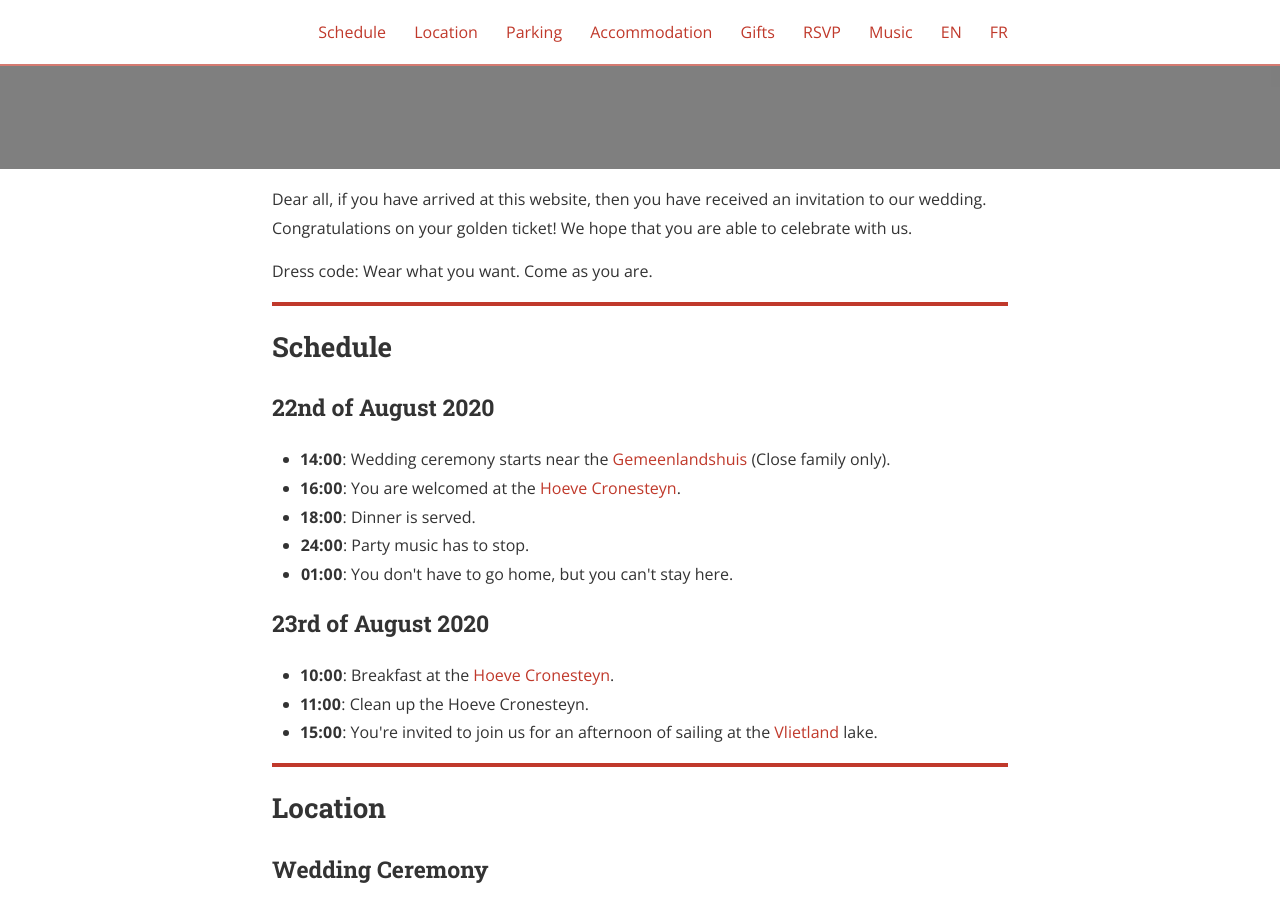
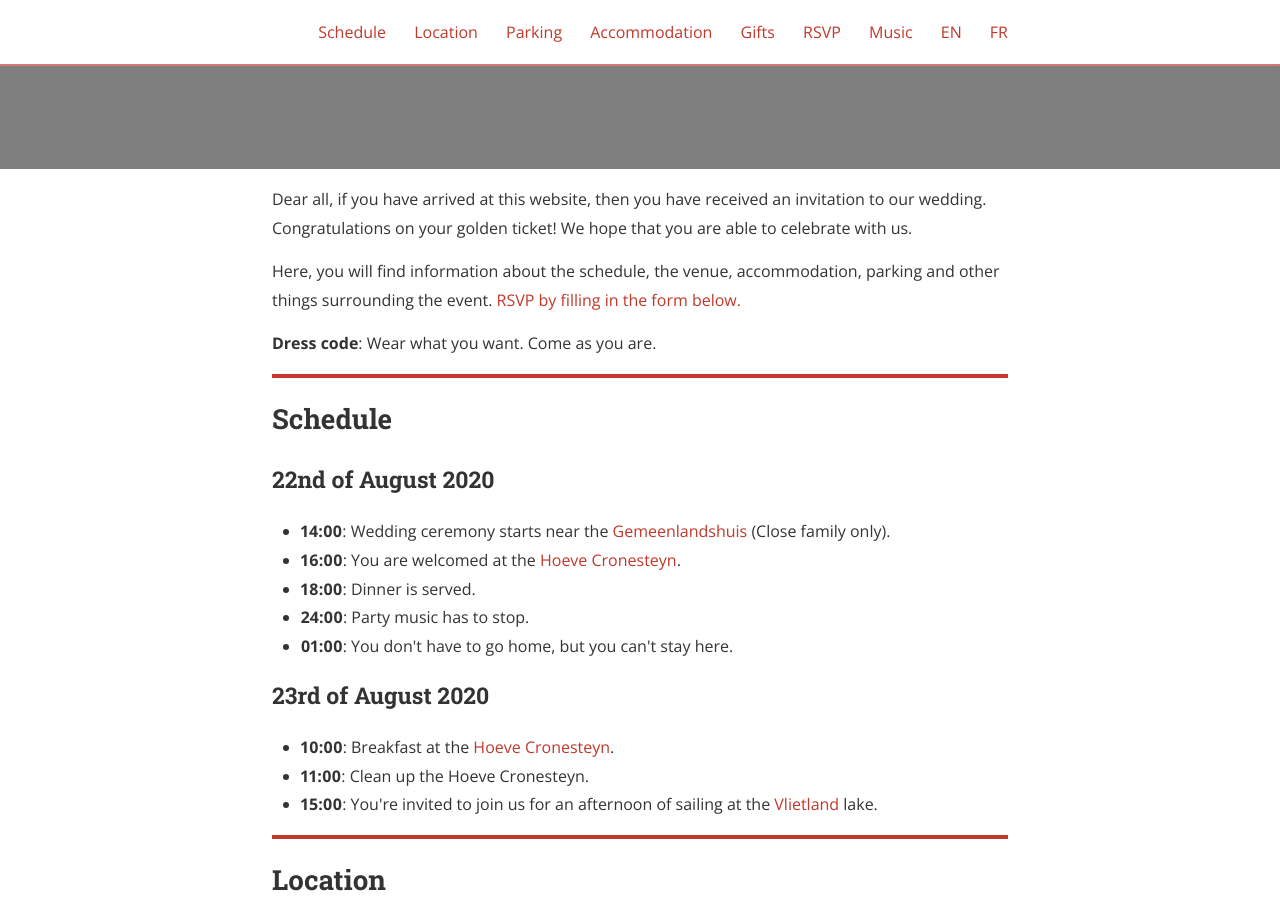
Before and after one commit to thiesgehrmann/heijmans-gehrmann, a Jekyll site: the page built from index.html, in a window 1280 px wide and 900 px high, scrolled down 422 px. Built offline with Jekyll 4.4.1, drawn with Linux system fonts in a browser that asks for light colours; nearby versions of some CDN libraries; some of the changed text lies outside the part shown.

Commit message:
Update index.html

```diff
--- a/index.html
+++ b/index.html
@@ -29,7 +29,13 @@
   </p>
 
   <p>
-    Dress code: Wear what you want.
+    Here, you will find information about the schedule, the venue, accommodation, parking and other things surrounding the event.
+    <a href="#rsvp">RSVP by filling in the form below.</a>
+  </p>
+
+
+  <p>
+    <b>Dress code</b>: Wear what you want.
     Come as you are.
   </p>
 
@@ -112,16 +118,20 @@
     <li>Amnesty International</li>
     <li>Wikimedia Foundation</li>
     <li>Sea Watch</li>
-    <li></li>
+    <li><a href="https://www.msf.org/">Medicins sans Frontiers</a></li>
   </ul>
 
 <hr/>
 <h2> RSVP <a id="rsvp"></a> </h2>
 
-<iframe src="https://docs.google.com/forms/d/e/1FAIpQLSd7ZoQvQfpt7EzR_wBP-FIjXcyx1u-bfpCZLu_4rB8_egnZTA/viewform?embedded=true" width="100%" height="1134" frameborder="0" marginheight="0" marginwidth="0">Loading…</iframe>
+<iframe src="https://docs.google.com/forms/d/e/1FAIpQLSd7ZoQvQfpt7EzR_wBP-FIjXcyx1u-bfpCZLu_4rB8_egnZTA/viewform?embedded=true&ttl=0" width="100%" height="1134" frameborder="0" marginheight="0" marginwidth="0">Loading…</iframe>
 
 <hr/>
 <h2> Music Suggestions <a id="music"></a></h2>
+We would love to have your suggestions for music at the party.
+Please suggest songs to us with the form below.
+
+<iframe src="https://docs.google.com/forms/d/e/1FAIpQLScz0H1izaItNAOgAURdupxtGR9aNgfg4pJqtlbY7PWB7mjwGg/viewform?embedded=true&ttl=0" width="100%" height="574" frameborder="0" marginheight="0" marginwidth="0">Loading…</iframe>
 
 
 </div>
```
